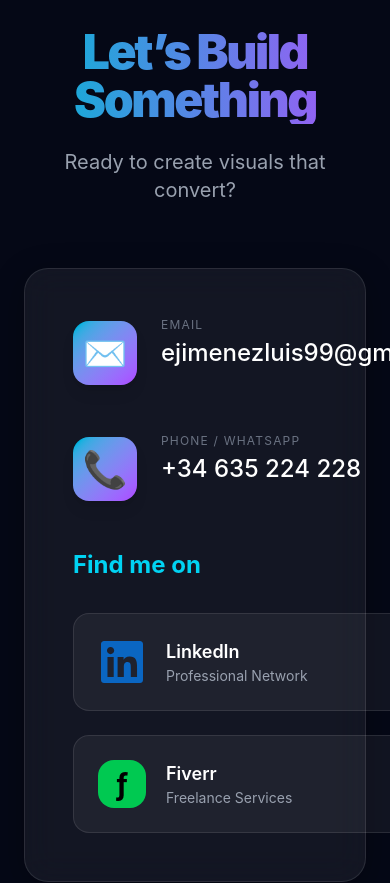
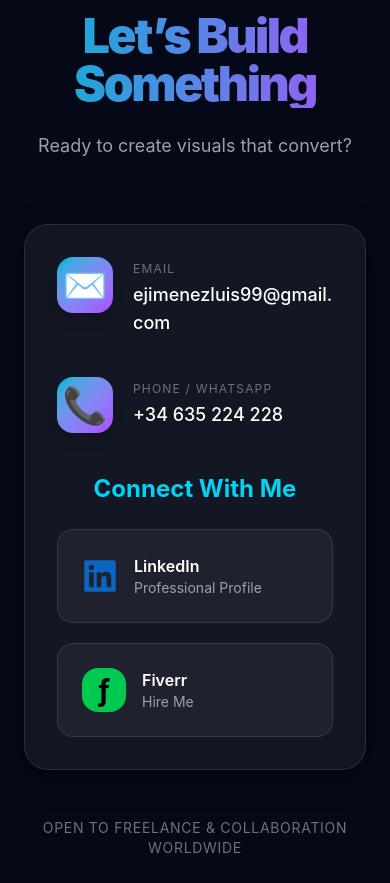
Before and after one commit to vedjadhav2816/Elena-Jimenez-Luis-Portfolio-, a React (Vite) app: page / in a window 390 px wide. Shown: the part 8120-9003 px from the top of the page. Built offline with nearby package versions, Linux system fonts and the light colour scheme.

Commit message:
Improve Contact section for better mobile experience

```diff
--- a/src/components/Contact.jsx
+++ b/src/components/Contact.jsx
@@ -3,36 +3,37 @@ import { FaEnvelope, FaPhone, FaLinkedin, FaExternalLinkAlt } from "react-icons/
 
 export default function Contact() {
   return (
-    <section id="contact" className="py-24 px-6 relative overflow-hidden">
+    <section id="contact" className="py-20 px-6 relative overflow-hidden">
       <div className="max-w-5xl mx-auto">
         <motion.div
           initial={{ opacity: 0, y: 40 }}
           whileInView={{ opacity: 1, y: 0 }}
           className="text-center mb-16"
         >
-          <h2 className="text-5xl md:text-7xl font-black tracking-tighter mb-6 gradient-text">
+          <h2 className="text-5xl md:text-6xl font-black tracking-tighter mb-6 gradient-text">
             Let’s Build Something
           </h2>
-          <p className="text-xl text-gray-400 max-w-md mx-auto">
+          <p className="text-lg md:text-xl text-gray-400 max-w-md mx-auto">
             Ready to create visuals that convert?
           </p>
         </motion.div>
 
-        <div className="glass rounded-3xl p-12 md:p-20 relative">
-          <div className="grid md:grid-cols-5 gap-12">
+        <div className="glass rounded-3xl p-8 md:p-16">
+          <div className="flex flex-col md:grid md:grid-cols-5 gap-10 md:gap-12">
+
             {/* Contact Info */}
-            <div className="md:col-span-3 space-y-12">
+            <div className="md:col-span-3 space-y-10">
               <motion.a
                 href="mailto:ejimenezluis99@gmail.com"
-                whileHover={{ x: 15 }}
-                className="flex items-start gap-6 group"
+                whileHover={{ x: 10 }}
+                className="flex items-start gap-5 group active:scale-95 transition-transform"
               >
-                <div className="mt-1 w-16 h-16 rounded-2xl bg-gradient-to-br from-cyan-500 to-purple-500 flex items-center justify-center text-4xl text-black shadow-lg group-hover:scale-110 transition-transform">
+                <div className="w-14 h-14 rounded-2xl bg-gradient-to-br from-cyan-500 to-purple-500 flex items-center justify-center text-4xl text-black shadow-lg group-hover:scale-110 transition-transform flex-shrink-0">
                   ✉️
                 </div>
-                <div>
+                <div className="pt-1">
                   <p className="uppercase text-xs tracking-widest text-gray-500">Email</p>
-                  <p className="text-2xl font-medium mt-1 group-hover:text-cyan-400 transition-colors">
+                  <p className="text-lg md:text-xl font-medium mt-1 break-all group-hover:text-cyan-400 transition-colors">
                     ejimenezluis99@gmail.com
                   </p>
                 </div>
@@ -40,15 +41,15 @@ export default function Contact() {
 
               <motion.a
                 href="tel:+34635224228"
-                whileHover={{ x: 15 }}
-                className="flex items-start gap-6 group"
+                whileHover={{ x: 10 }}
+                className="flex items-start gap-5 group active:scale-95 transition-transform"
               >
-                <div className="mt-1 w-16 h-16 rounded-2xl bg-gradient-to-br from-cyan-500 to-purple-500 flex items-center justify-center text-4xl text-black shadow-lg group-hover:scale-110 transition-transform">
+                <div className="w-14 h-14 rounded-2xl bg-gradient-to-br from-cyan-500 to-purple-500 flex items-center justify-center text-4xl text-black shadow-lg group-hover:scale-110 transition-transform flex-shrink-0">
                   📞
                 </div>
-                <div>
+                <div className="pt-1">
                   <p className="uppercase text-xs tracking-widest text-gray-500">Phone / WhatsApp</p>
-                  <p className="text-2xl font-medium mt-1 group-hover:text-cyan-400 transition-colors">
+                  <p className="text-lg md:text-xl font-medium mt-1 group-hover:text-cyan-400 transition-colors">
                     +34 635 224 228
                   </p>
                 </div>
@@ -56,41 +57,43 @@ export default function Contact() {
             </div>
 
             {/* Professional Links */}
-            <div className="md:col-span-2 space-y-6">
-              <h3 className="text-2xl font-bold mb-8 text-cyan-400">Find me on</h3>
+            <div className="md:col-span-2 space-y-5">
+              <h3 className="text-2xl font-bold mb-6 text-cyan-400 text-center md:text-left">
+                Connect With Me
+              </h3>
 
               <motion.a
                 href="https://www.linkedin.com/in/elenajimenezluis"
                 target="_blank"
                 rel="noopener noreferrer"
-                whileHover={{ scale: 1.05, x: 10 }}
-                className="group flex items-center justify-between bg-white/5 hover:bg-white/10 border border-white/10 hover:border-cyan-400/50 p-6 rounded-2xl transition-all"
+                whileHover={{ scale: 1.03 }}
+                className="group flex items-center justify-between bg-white/5 hover:bg-white/10 border border-white/10 hover:border-cyan-400/50 p-6 rounded-2xl transition-all active:scale-95"
               >
-                <div className="flex items-center gap-5">
-                  <FaLinkedin className="text-5xl text-[#0A66C2]" />
+                <div className="flex items-center gap-4">
+                  <FaLinkedin className="text-4xl text-[#0A66C2]" />
                   <div>
-                    <p className="font-semibold text-lg">LinkedIn</p>
-                    <p className="text-sm text-gray-400">Professional Network</p>
+                    <p className="font-semibold">LinkedIn</p>
+                    <p className="text-sm text-gray-400">Professional Profile</p>
                   </div>
                 </div>
-                <FaExternalLinkAlt className="text-xl opacity-0 group-hover:opacity-100 transition" />
+                <FaExternalLinkAlt className="opacity-0 group-hover:opacity-100 transition" />
               </motion.a>
 
               <motion.a
                 href="https://www.fiverr.com/s/e6aYGGP"
                 target="_blank"
                 rel="noopener noreferrer"
-                whileHover={{ scale: 1.05, x: 10 }}
-                className="group flex items-center justify-between bg-white/5 hover:bg-white/10 border border-white/10 hover:border-cyan-400/50 p-6 rounded-2xl transition-all"
+                whileHover={{ scale: 1.03 }}
+                className="group flex items-center justify-between bg-white/5 hover:bg-white/10 border border-white/10 hover:border-cyan-400/50 p-6 rounded-2xl transition-all active:scale-95"
               >
-                <div className="flex items-center gap-5">
-                  <div className="w-12 h-12 bg-green-500 rounded-2xl flex items-center justify-center text-3xl font-bold text-black">ƒ</div>
+                <div className="flex items-center gap-4">
+                  <div className="w-11 h-11 bg-green-500 rounded-2xl flex items-center justify-center text-3xl font-bold text-black">ƒ</div>
                   <div>
-                    <p className="font-semibold text-lg">Fiverr</p>
-                    <p className="text-sm text-gray-400">Freelance Services</p>
+                    <p className="font-semibold">Fiverr</p>
+                    <p className="text-sm text-gray-400">Hire Me</p>
                   </div>
                 </div>
-                <FaExternalLinkAlt className="text-xl opacity-0 group-hover:opacity-100 transition" />
+                <FaExternalLinkAlt className="opacity-0 group-hover:opacity-100 transition" />
               </motion.a>
             </div>
           </div>
```
